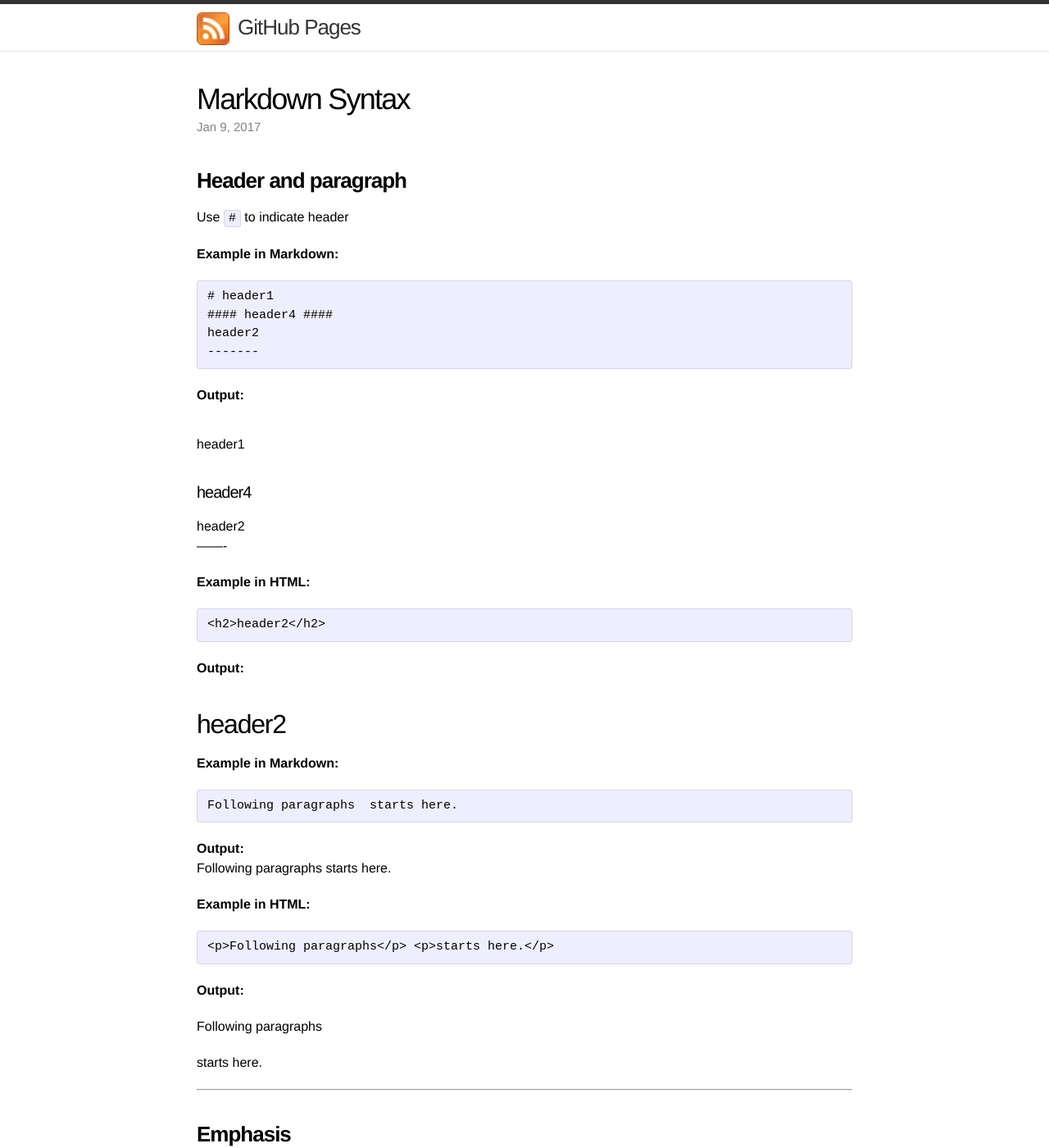
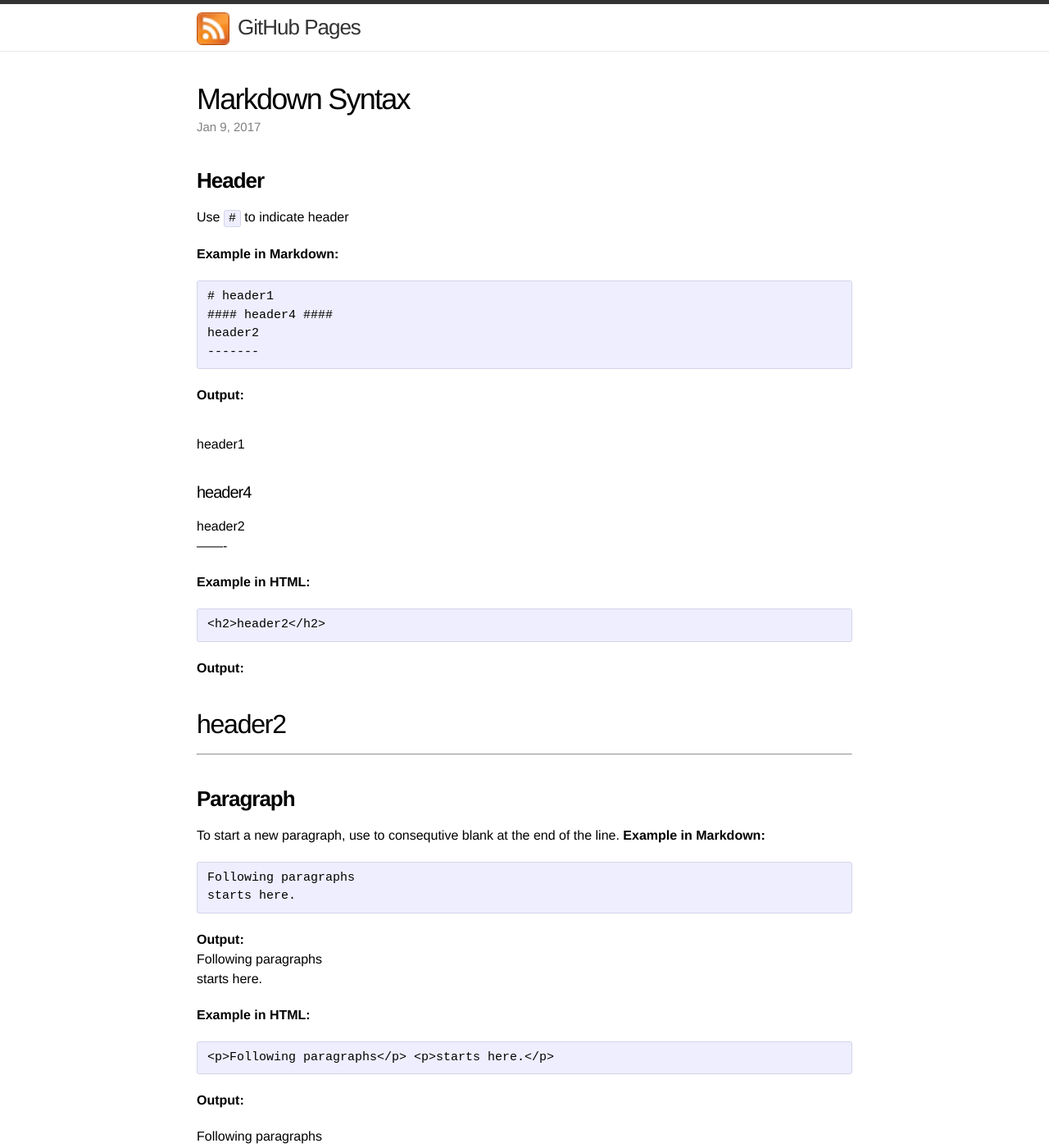
Before and after one commit to irvinleegc/irvinleegc.github.io, a Jekyll site: the page built from _posts/2017-01-09-Markdown-Syntax.md, in a window 1280 px wide and 1400 px high. Shown: the whole window at 82% size. Built offline with Jekyll 4.4.1, drawn with Linux system fonts in a browser that asks for light colours.

Commit message:
Update 2017-01-09-Markdown-Syntax.md

````diff
--- a/_posts/2017-01-09-Markdown-Syntax.md
+++ b/_posts/2017-01-09-Markdown-Syntax.md
@@ -6,7 +6,7 @@ date:   2017-01-09 12:00:00
 categories: posts
 ---
 
-### **Header and paragraph**
+### **Header**
 Use `` # `` to indicate header
 
 **Example in Markdown:**
@@ -29,12 +29,18 @@ header2
 **Output:**
 <h2>header2</h2>
 
+-------------------
+
+### **Paragraph**
+To start a new paragraph, use to consequtive blank at the end of the line.
 **Example in Markdown:**
 ```Markdown
-Following paragraphs  starts here.
+Following paragraphs
+starts here.
 ```
 **Output:**
-Following paragraphs  starts here.
+Following paragraphs
+starts here.
 
 **Example in HTML:**
 ``` HTML
````
